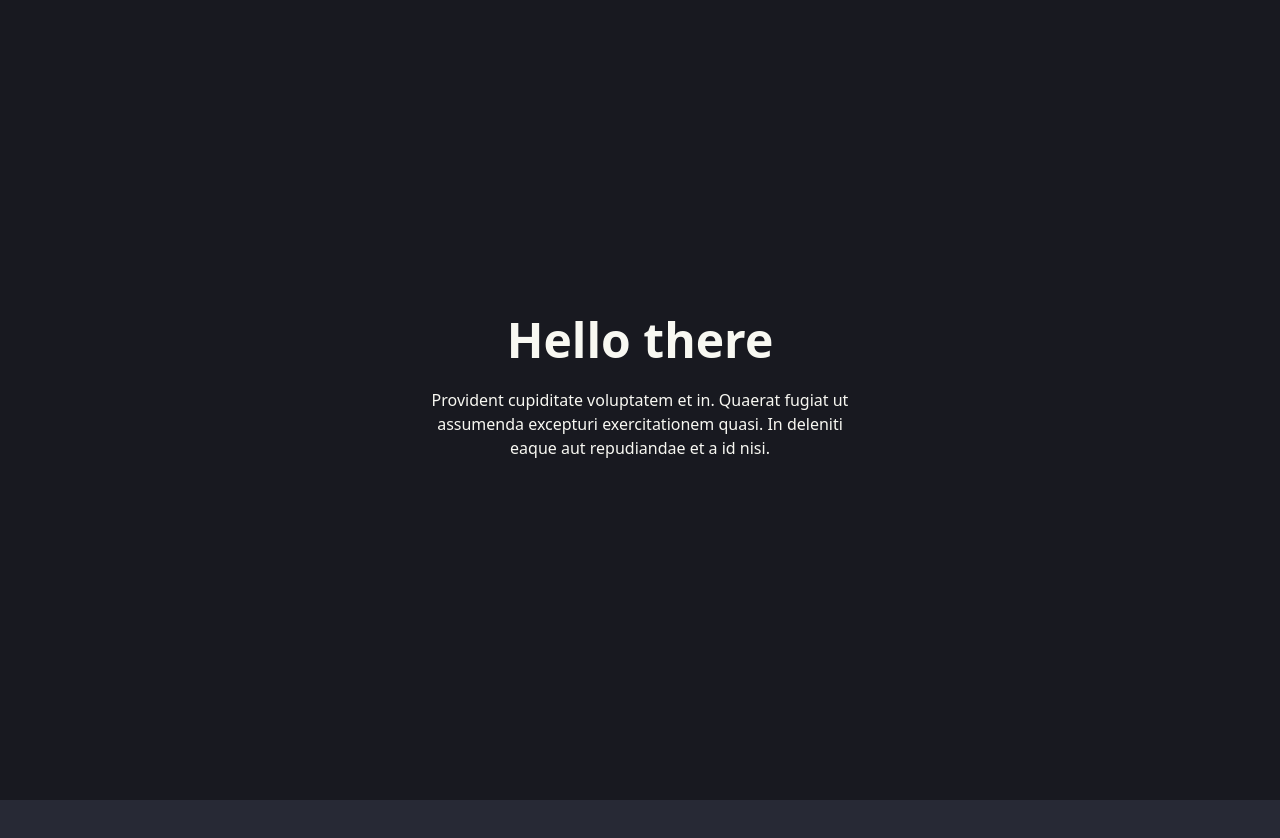
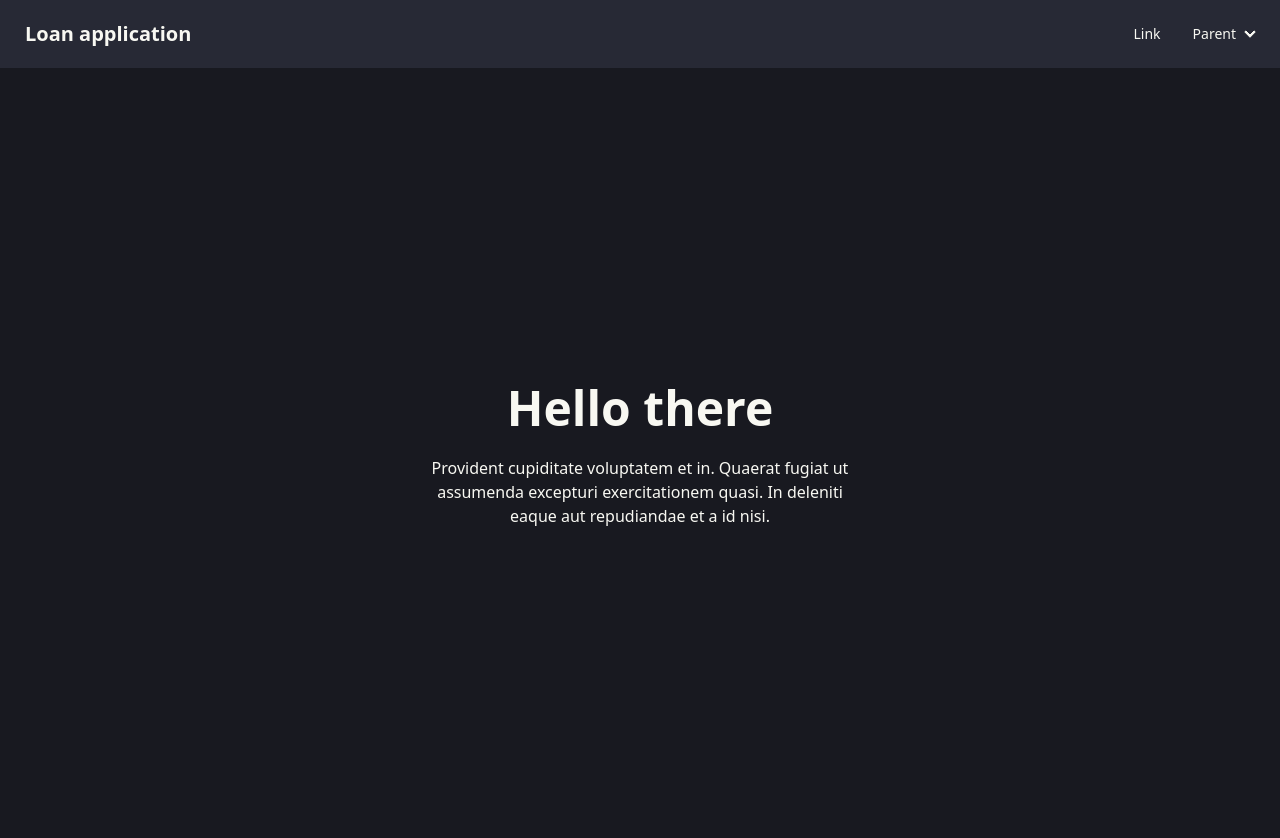
Before and after one commit to HariKrishna-28/loan-application, a Next.js app in the folder frontend/: page / in a window 1280 px wide. Shown: the top 838 px of the page. Before the commit the page ends 800 px from the top, so only its background shows below. Built offline with nearby package versions, Linux system fonts and the light colour scheme.

Commit message:
add components

```diff
--- a/frontend/src/app/layout.tsx
+++ b/frontend/src/app/layout.tsx
@@ -1,3 +1,4 @@
+import { Navbar } from '@/components'
 import './globals.css'
 import type { Metadata } from 'next'
 
@@ -15,6 +16,7 @@
   return (
     <html lang="en">
       <body data-theme="dracula" >
+        <Navbar />
         {children}
       </body>
     </html>
--- a/frontend/src/app/page.tsx
+++ b/frontend/src/app/page.tsx
@@ -1,8 +1,12 @@
 "use client"
+
+import { Navbar } from "@/components"
+
 export default function Home() {
 
   return (
     <main >
+      {/* <Navbar /> */}
       <div className="hero min-h-screen bg-base-200">
         <div className="hero-content text-center">
           <div className="max-w-md">
--- /dev/null
+++ b/frontend/src/components/Navigation/Navbar.tsx
@@ -0,0 +1,32 @@
+import React from 'react'
+
+
+const Navbar = () => {
+    return (
+        <div className="navbar bg-base-100">
+            <div className="flex-1">
+                <a className="btn btn-ghost normal-case text-xl">
+                    Loan application
+                </a>
+            </div>
+            <div className="flex-none">
+                <ul className="menu menu-horizontal px-1">
+                    <li><a>Link</a></li>
+                    <li>
+                        <details>
+                            <summary>
+                                Parent
+                            </summary>
+                            <ul className="p-2 bg-base-100">
+                                <li><a>Link 1</a></li>
+                                <li><a>Link 2</a></li>
+                            </ul>
+                        </details>
+                    </li>
+                </ul>
+            </div>
+        </div>
+    )
+}
+
+export default Navbar
--- /dev/null
+++ b/frontend/src/components/index.ts
@@ -0,0 +1 @@
+export { default as Navbar } from "./Navigation/Navbar";
```
